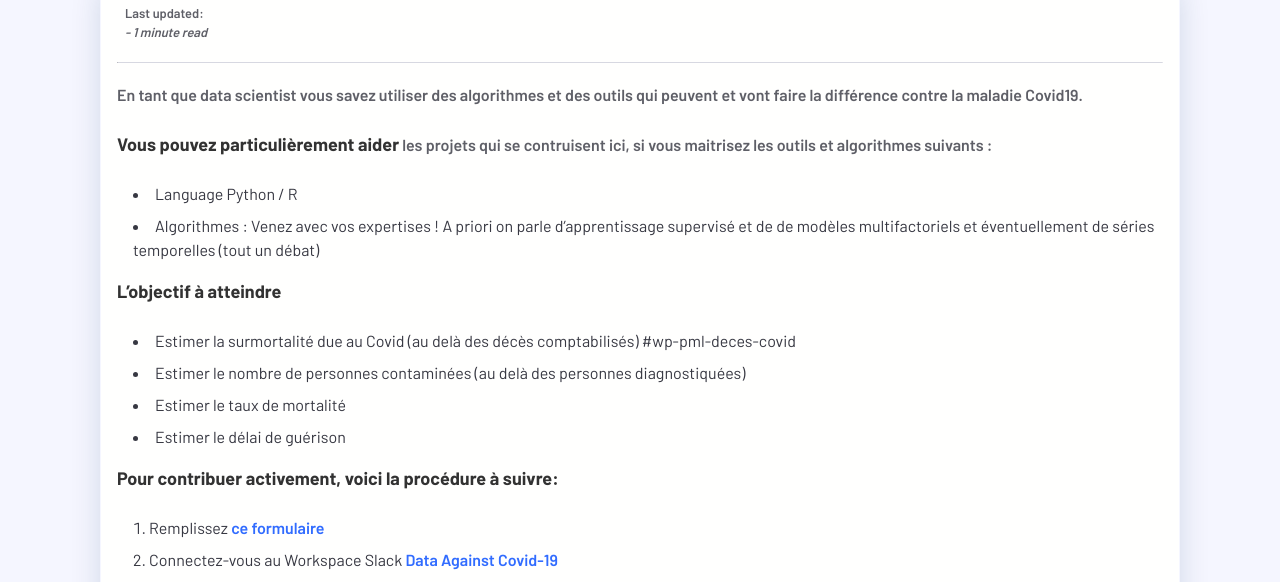
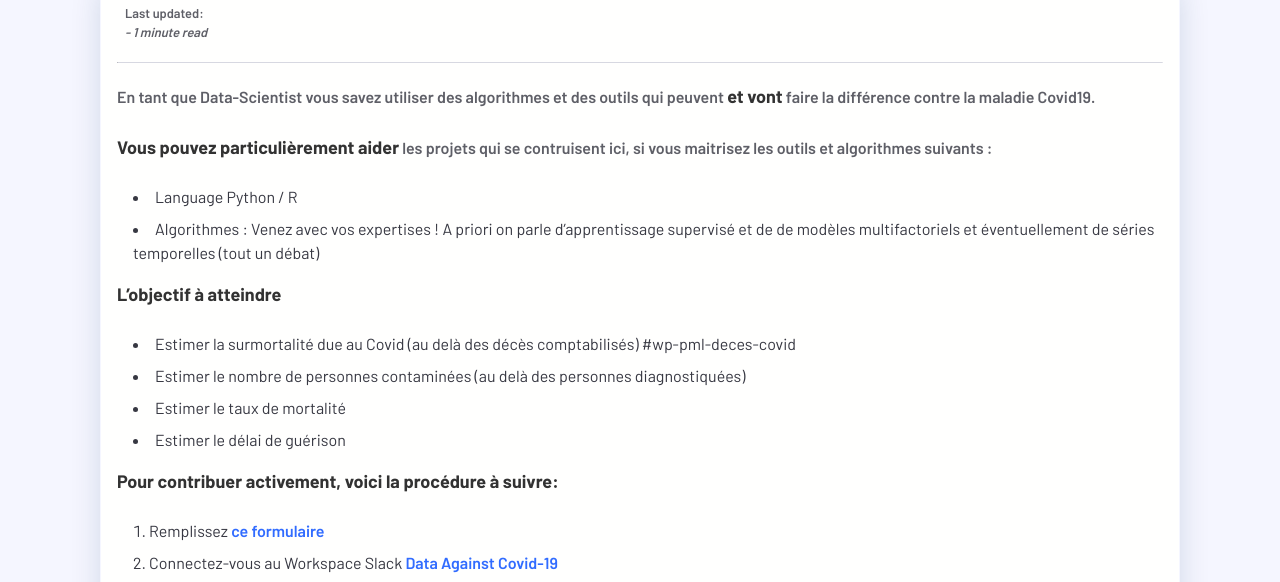
Before and after one commit to opencovid19-fr/opencovid19-fr.github.io, a Jekyll site: the page built from _posts/Comment contribuer/2020-04-02-je-suis-data-scientist.md, in a window 1280 px wide and 900 px high, cut to the strip 318-900 px from the top of the window. Built offline with Jekyll 4.4.1, drawn with Linux system fonts in a browser that asks for light colours; nearby versions of some CDN libraries; comment, search, counter and statistics services are not loaded.

Commit message:
Cosmétique

```diff
--- a/_posts/Comment contribuer/2020-04-02-je-suis-data-scientist.md
+++ b/_posts/Comment contribuer/2020-04-02-je-suis-data-scientist.md
@@ -9,14 +9,13 @@ short-description: Ce que nous faisons et comment aider
 
 -----
 
-En tant que data scientist vous savez utiliser des algorithmes et des outils qui peuvent et vont faire la différence contre la maladie Covid19.
+En tant que Data-Scientist vous savez utiliser des algorithmes et des outils qui peuvent **et vont** faire la différence contre la maladie Covid19.
 
 **Vous pouvez particulièrement aider** les projets qui se contruisent ici, si vous maitrisez les outils et algorithmes suivants :
 - Language Python / R
 - Algorithmes : Venez avec vos expertises ! A priori on parle d'apprentissage supervisé et de de modèles multifactoriels et éventuellement de séries temporelles (tout un débat)
 
 **L'objectif à atteindre**
-
 - Estimer la surmortalité due au Covid (au delà des décès comptabilisés)  #wp-pml-deces-covid
 - Estimer le nombre de personnes contaminées (au delà des personnes diagnostiquées)
 - Estimer le taux de mortalité
```
